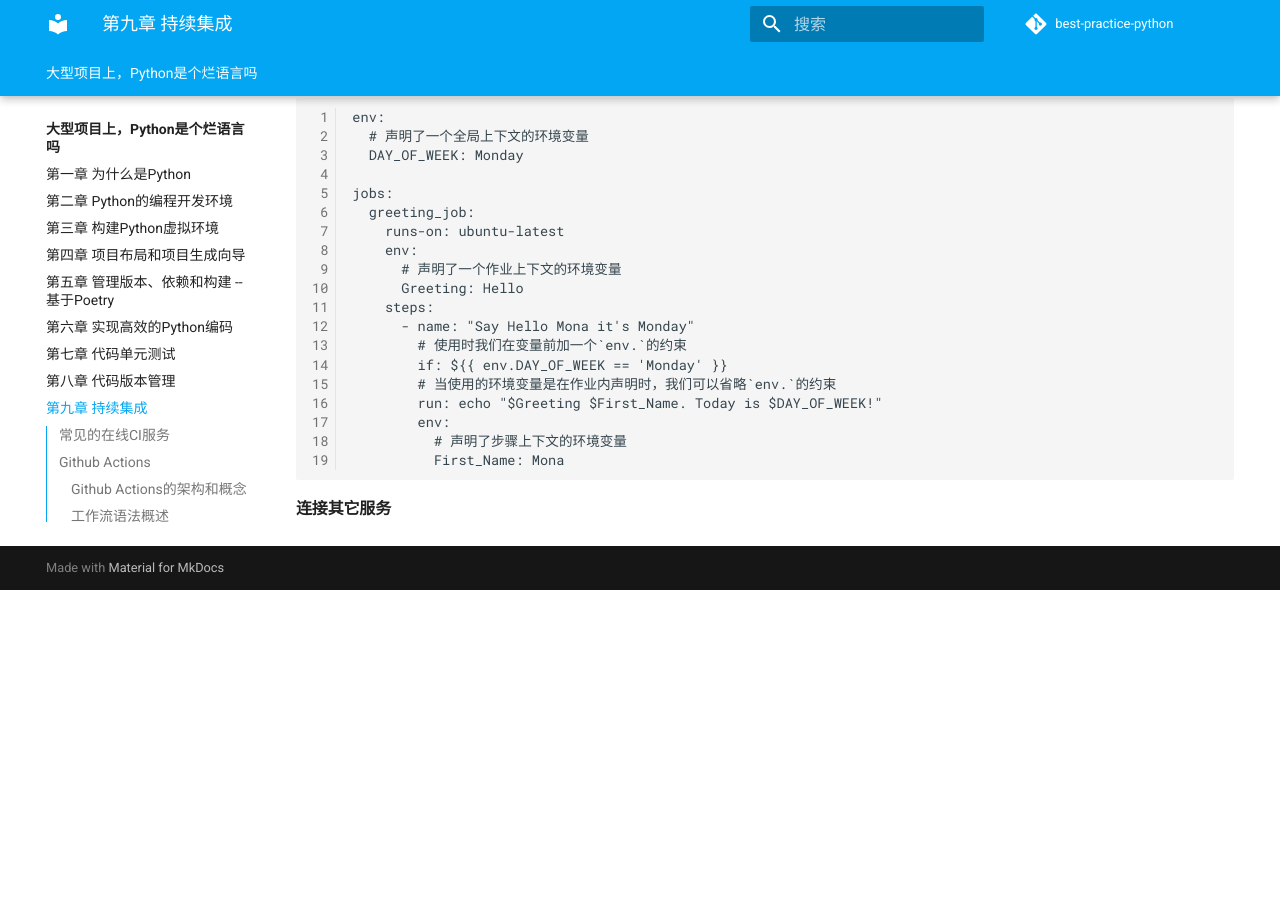
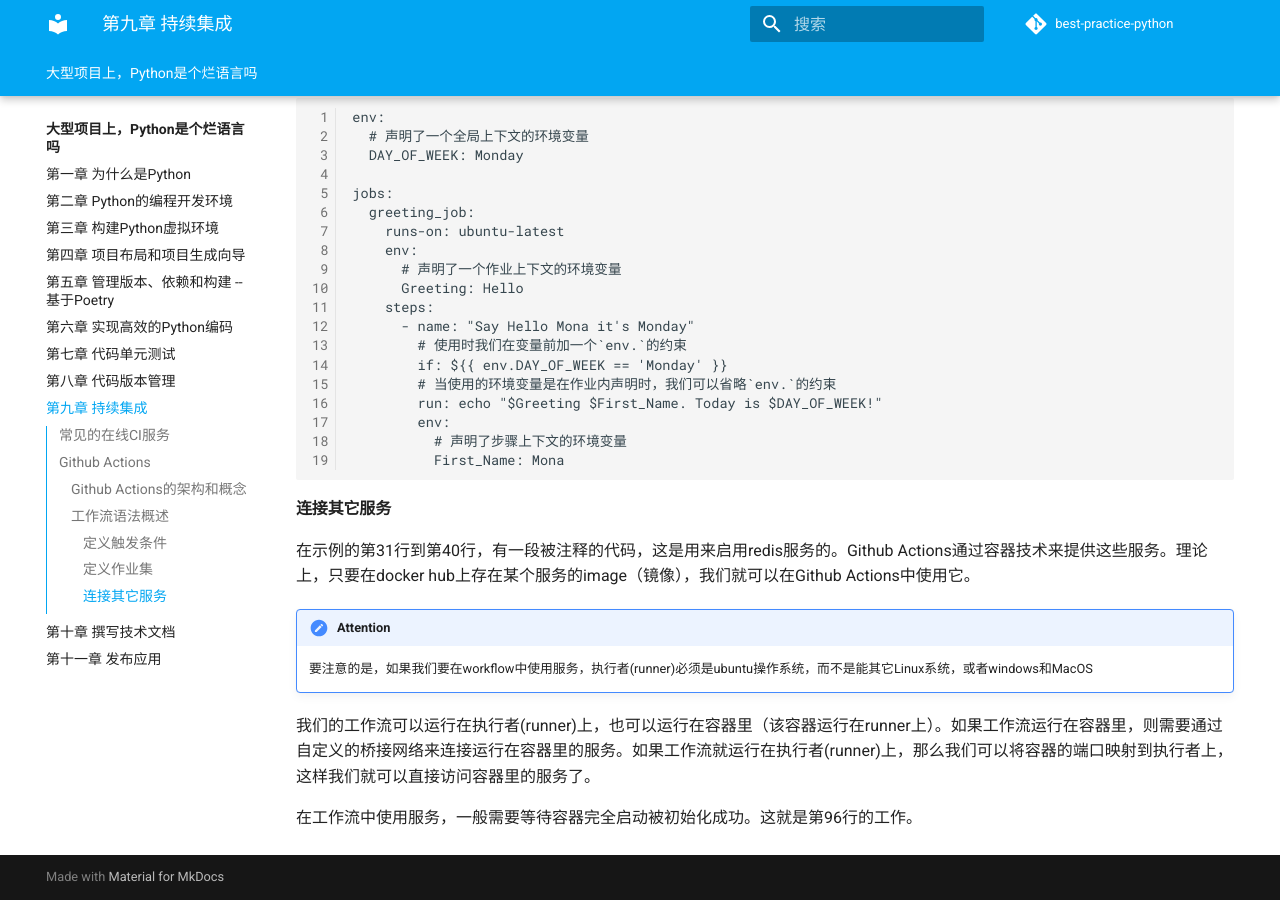
Before and after one commit to zillionare/best-practice-python, an MkDocs documentation site: the page built from docs/chap09.md, in a window 1280 px wide and 900 px high, scrolled down 8201 px. Built offline with MkDocs 1.6.1 and Material for MkDocs 9.7.7, drawn with Linux system fonts in a browser that asks for light colours; comment, search, counter and statistics services are not loaded; before the commit the page ends 8791 px from its top, so only the background shows below that; part of the change alters nothing that is shown.

Commit message:
📃 docs: 第9章完成

````diff
--- a/docs/chap09.md
+++ b/docs/chap09.md
@@ -1,14 +1,3 @@
-<!-- # 持续集成——基于Github Actions
-## 持续集成的意义
-## 常见的在线CI服务
-## Github Actions
-### Github Actions概述
-### 配置文件语法概览
-### 连接其他服务
-### 常用的GithubActions
-### 案例：使用外部服务的Github CI高级配置实例
--->
-
 当一组开发者共同开发一个项目时，各种冲突似乎不可避免。我们在第8章介绍了分支和gitflow工作流模型，从而解决了代码冲突的问题。但是，代码合并只能达到表面上的和谐。不同的人开发的代码能否协同工作，最终还得通过测试来检验。
 
 在已经介绍过的开发流程中，开发者在签入代码并推送到远程服务器之前，应该通过tox执行的单元测试和代码检查。但是，如果开发者有意忽略这些步骤，不良代码仍然能溜进仓库。此外，尽管我们虚拟化了测试环境，但仍然有可能在一名开发者机器上通过的测试，不能在另一个环境里运行。比如，可能引入了新的配置项，这些配置项存在于本地环境，但其它人并不知道；或者更改了本地数据库，但相应的变更脚本并没有集成进来，等等。如果只要有新的代码签入，就能在一台公共机器上自动执行所有测试以确保代码正确性，显然可以更早地发现问题，降低后期维护成本。这就是持续集成的意义所在。
@@ -330,3 +319,11 @@ jobs:
           First_Name: Mona
 ```
 ### 连接其它服务
+在示例的第31行到第40行，有一段被注释的代码，这是用来启用redis服务的。Github Actions通过容器技术来提供这些服务。理论上，只要在docker hub上存在某个服务的image（镜像），我们就可以在Github Actions中使用它。
+
+!!! Attention
+    要注意的是，如果我们要在workflow中使用服务，执行者(runner)必须是ubuntu操作系统，而不是能其它Linux系统，或者windows和MacOS
+
+我们的工作流可以运行在执行者(runner)上，也可以运行在容器里（该容器运行在runner上）。如果工作流运行在容器里，则需要通过自定义的桥接网络来连接运行在容器里的服务。如果工作流就运行在执行者(runner)上，那么我们可以将容器的端口映射到执行者上，这样我们就可以直接访问容器里的服务了。
+
+在工作流中使用服务，一般需要等待容器完全启动被初始化成功。这就是第96行的工作。
````
